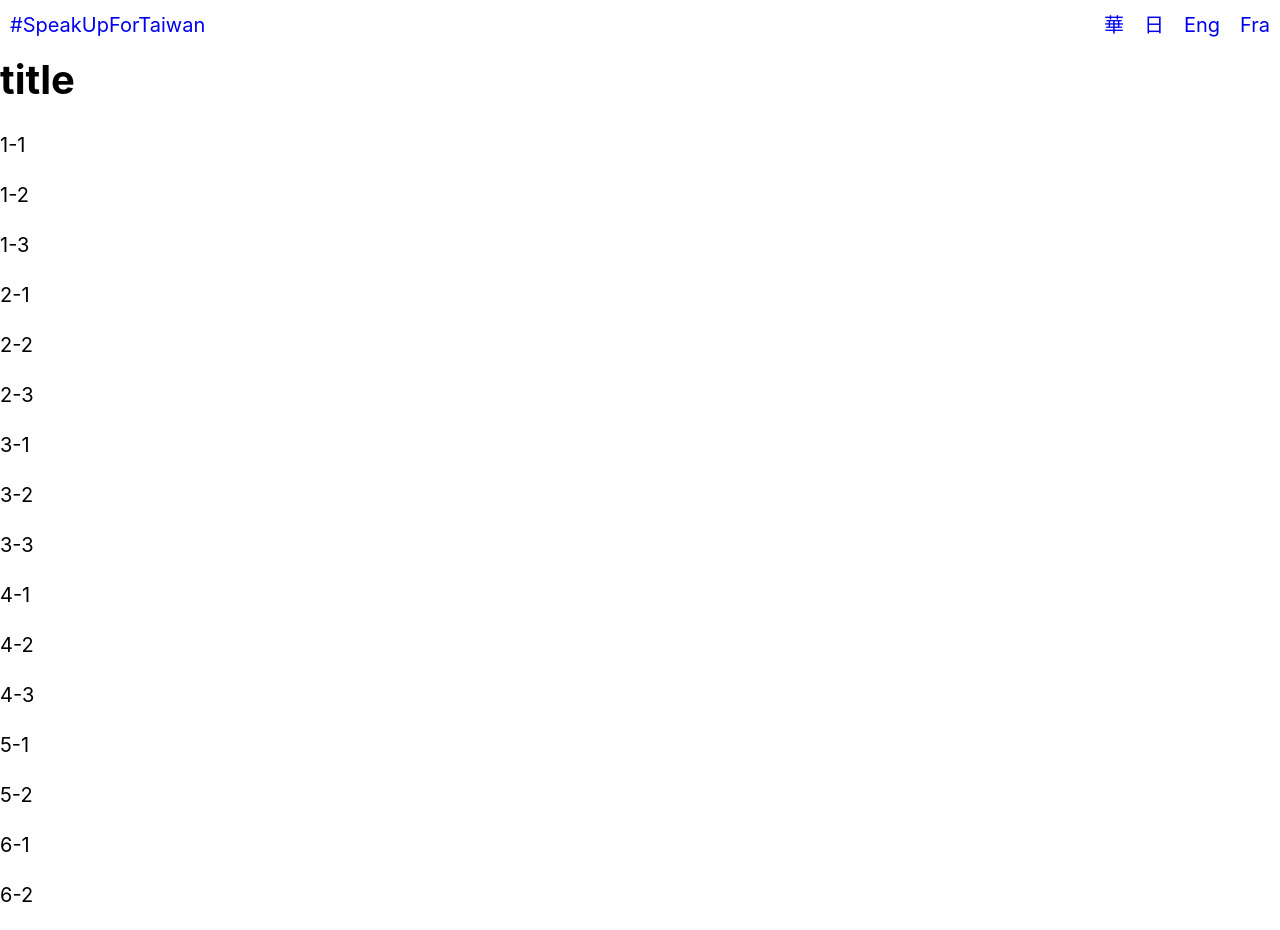
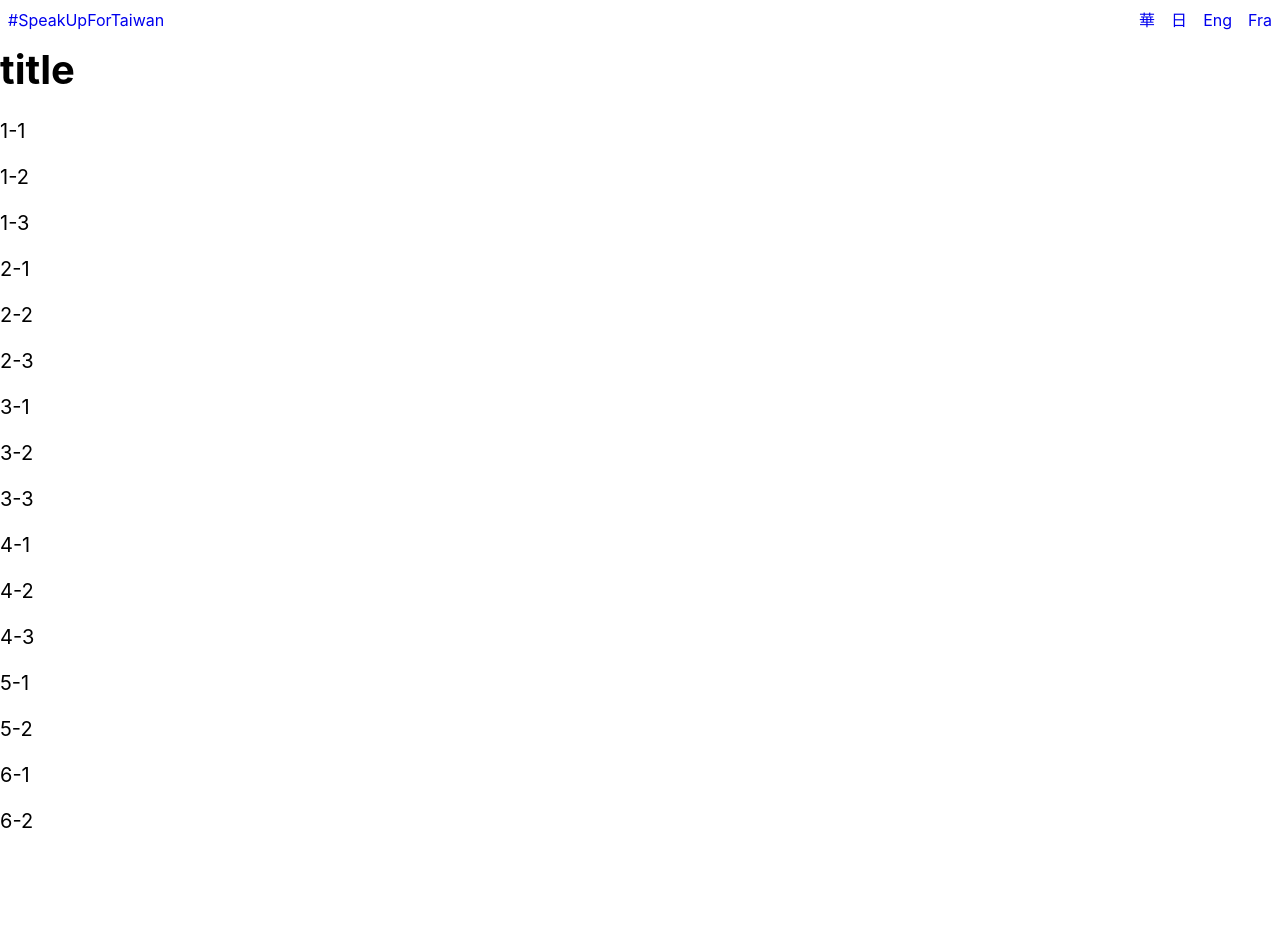
Before and after one commit to chihaoyo/speak-up-for-taiwan, a Nuxt app: page /idg-xi in a window 1280 px wide. After the commit the page ends 852 px from the top, so only its background shows below. Built offline with nearby package versions, Linux system fonts and the light colour scheme.

Commit message:
Revert rem to 16px; use different line-height in different langs

```diff
--- a/assets/styles.scss
+++ b/assets/styles.scss
@@ -1,13 +1,16 @@
 html {
-  font-family: 'Source Sans Pro', -apple-system, BlinkMacSystemFont, 'Segoe UI',
-    Roboto, 'Helvetica Neue', Arial, sans-serif;
-  font-size: 20px;
+  font-family: 'Source Sans Pro', -apple-system, BlinkMacSystemFont, 'Segoe UI', Roboto, 'Helvetica Neue', Arial, sans-serif;
+  font-size: 16px;
   line-height: 1.5;
   -ms-text-size-adjust: 100%;
   -webkit-text-size-adjust: 100%;
   -moz-osx-font-smoothing: grayscale;
   -webkit-font-smoothing: antialiased;
   box-sizing: border-box;
+  &[lang="en-US"],
+  &[lang="fr-FR"] {
+    line-height: 1.375;
+  }
 }
 
 *,
--- a/pages/idg-xi.vue
+++ b/pages/idg-xi.vue
@@ -110,6 +110,6 @@
 
 <style lang="scss">
 .page.idg-xi {
-
+  font-size: 20px;
 }
 </style>
```
